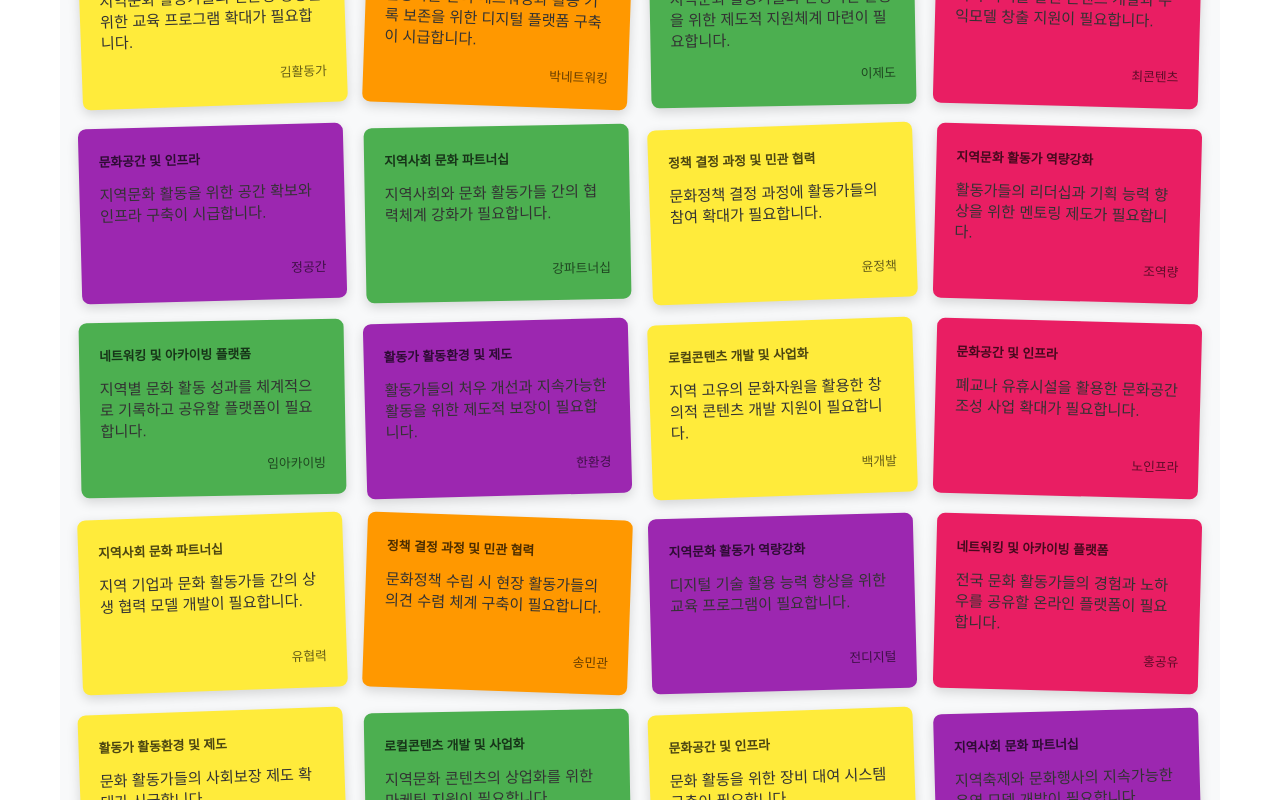
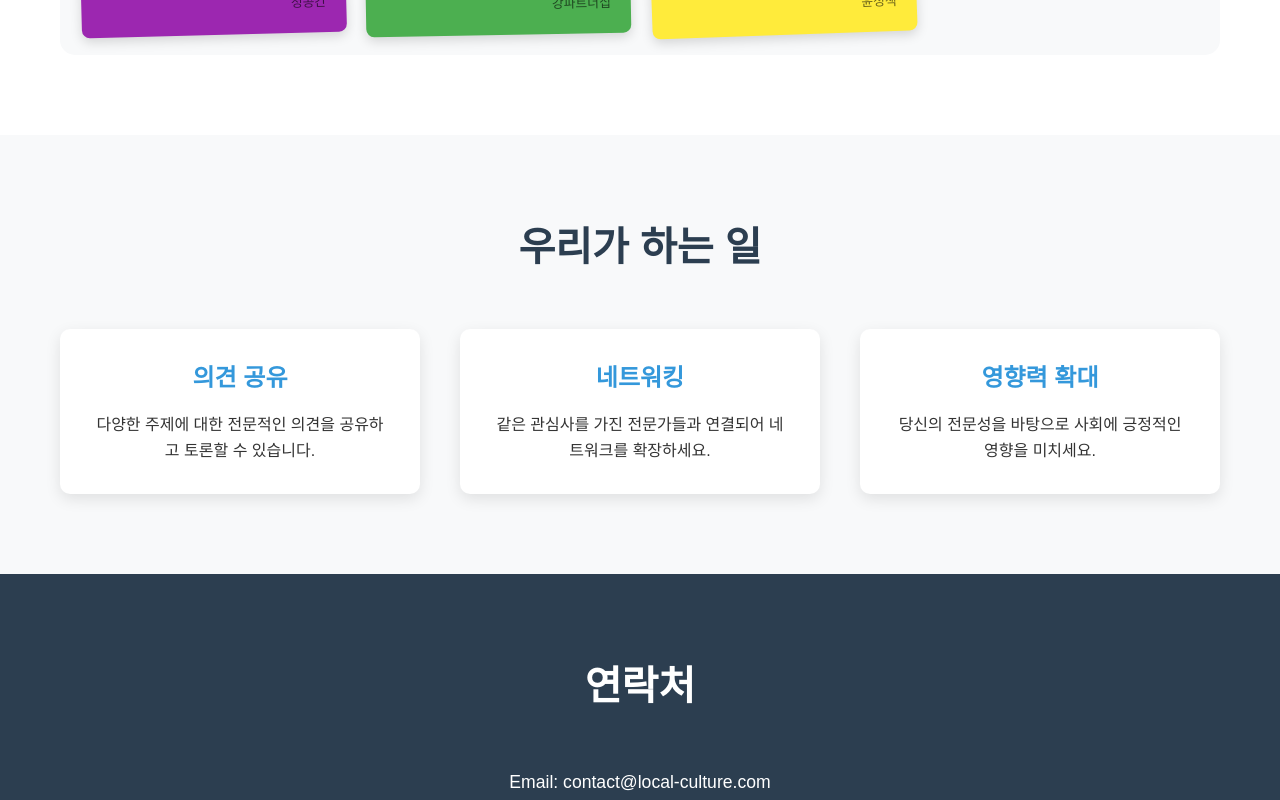
Before and after one commit to new-generation25/opinion-leaders, a Next.js app: page / in a window 1280 px wide. Shown: the part 2940-3740 px from the top of the page. Built offline with nearby package versions, Linux system fonts and the light colour scheme.

Commit message:
fix: 풀다운 메뉴 개선 및 더미 데이터 최적화
- 주제 선택 옵션에 disabled hidden 속성 추가하여 드롭다운에서 숨김
- 더미 데이터를 20개에서 7개로 축소 (각 카테고리별 1개씩)
- 드롭다운 사용성 개선

```diff
--- a/src/app/simple-page.tsx
+++ b/src/app/simple-page.tsx
@@ -50,20 +50,7 @@ export default function SimplePage() {
         { id: 4, topic: '로컬콘텐츠 개발 및 사업화', content: '지역 특색을 살린 콘텐츠 개발과 수익모델 창출 지원이 필요합니다.', author: '최콘텐츠', timestamp: '2024-01-15 12:45', isAutoClassified: true },
         { id: 5, topic: '문화공간 및 인프라', content: '지역문화 활동을 위한 공간 확보와 인프라 구축이 시급합니다.', author: '정공간', timestamp: '2024-01-15 13:10', isAutoClassified: false },
         { id: 6, topic: '지역사회 문화 파트너십', content: '지역사회와 문화 활동가들 간의 협력체계 강화가 필요합니다.', author: '강파트너십', timestamp: '2024-01-15 14:25', isAutoClassified: true },
-        { id: 7, topic: '정책 결정 과정 및 민관 협력', content: '문화정책 결정 과정에 활동가들의 참여 확대가 필요합니다.', author: '윤정책', timestamp: '2024-01-15 15:40', isAutoClassified: false },
-        { id: 8, topic: '지역문화 활동가 역량강화', content: '활동가들의 리더십과 기획 능력 향상을 위한 멘토링 제도가 필요합니다.', author: '조역량', timestamp: '2024-01-15 16:20', isAutoClassified: true },
-        { id: 9, topic: '네트워킹 및 아카이빙 플랫폼', content: '지역별 문화 활동 성과를 체계적으로 기록하고 공유할 플랫폼이 필요합니다.', author: '임아카이빙', timestamp: '2024-01-15 17:05', isAutoClassified: false },
-        { id: 10, topic: '활동가 활동환경 및 제도', content: '활동가들의 처우 개선과 지속가능한 활동을 위한 제도적 보장이 필요합니다.', author: '한환경', timestamp: '2024-01-15 18:30', isAutoClassified: true },
-        { id: 11, topic: '로컬콘텐츠 개발 및 사업화', content: '지역 고유의 문화자원을 활용한 창의적 콘텐츠 개발 지원이 필요합니다.', author: '백개발', timestamp: '2024-01-16 09:15', isAutoClassified: false },
-        { id: 12, topic: '문화공간 및 인프라', content: '폐교나 유휴시설을 활용한 문화공간 조성 사업 확대가 필요합니다.', author: '노인프라', timestamp: '2024-01-16 10:45', isAutoClassified: true },
-        { id: 13, topic: '지역사회 문화 파트너십', content: '지역 기업과 문화 활동가들 간의 상생 협력 모델 개발이 필요합니다.', author: '유협력', timestamp: '2024-01-16 11:55', isAutoClassified: false },
-        { id: 14, topic: '정책 결정 과정 및 민관 협력', content: '문화정책 수립 시 현장 활동가들의 의견 수렴 체계 구축이 필요합니다.', author: '송민관', timestamp: '2024-01-16 13:20', isAutoClassified: true },
-        { id: 15, topic: '지역문화 활동가 역량강화', content: '디지털 기술 활용 능력 향상을 위한 교육 프로그램이 필요합니다.', author: '전디지털', timestamp: '2024-01-16 14:10', isAutoClassified: false },
-        { id: 16, topic: '네트워킹 및 아카이빙 플랫폼', content: '전국 문화 활동가들의 경험과 노하우를 공유할 온라인 플랫폼이 필요합니다.', author: '홍공유', timestamp: '2024-01-16 15:35', isAutoClassified: true },
-        { id: 17, topic: '활동가 활동환경 및 제도', content: '문화 활동가들의 사회보장 제도 확대가 시급합니다.', author: '문보장', timestamp: '2024-01-16 16:50', isAutoClassified: false },
-        { id: 18, topic: '로컬콘텐츠 개발 및 사업화', content: '지역문화 콘텐츠의 상업화를 위한 마케팅 지원이 필요합니다.', author: '장마케팅', timestamp: '2024-01-16 17:25', isAutoClassified: true },
-        { id: 19, topic: '문화공간 및 인프라', content: '문화 활동을 위한 장비 대여 시스템 구축이 필요합니다.', author: '표장비', timestamp: '2024-01-16 18:40', isAutoClassified: false },
-        { id: 20, topic: '지역사회 문화 파트너십', content: '지역축제와 문화행사의 지속가능한 운영 모델 개발이 필요합니다.', author: '남지속가능', timestamp: '2024-01-16 19:15', isAutoClassified: true }
+        { id: 7, topic: '정책 결정 과정 및 민관 협력', content: '문화정책 결정 과정에 활동가들의 참여 확대가 필요합니다.', author: '윤정책', timestamp: '2024-01-15 15:40', isAutoClassified: false }
       ];
 
       setOpinions(dummyOpinions);
@@ -298,7 +285,7 @@ export default function SimplePage() {
                         onChange={(e) => setSelectedTopic(e.target.value)}
                         required
                       >
-                        <option value="">주제를 선택하세요</option>
+                        <option value="" disabled hidden>주제를 선택하세요</option>
                         <option value="지역문화 활동가 역량강화">지역문화 활동가 역량강화</option>
                         <option value="네트워킹 및 아카이빙 플랫폼">네트워킹 및 아카이빙 플랫폼</option>
                         <option value="활동가 활동환경 및 제도">활동가 활동환경 및 제도</option>
```
